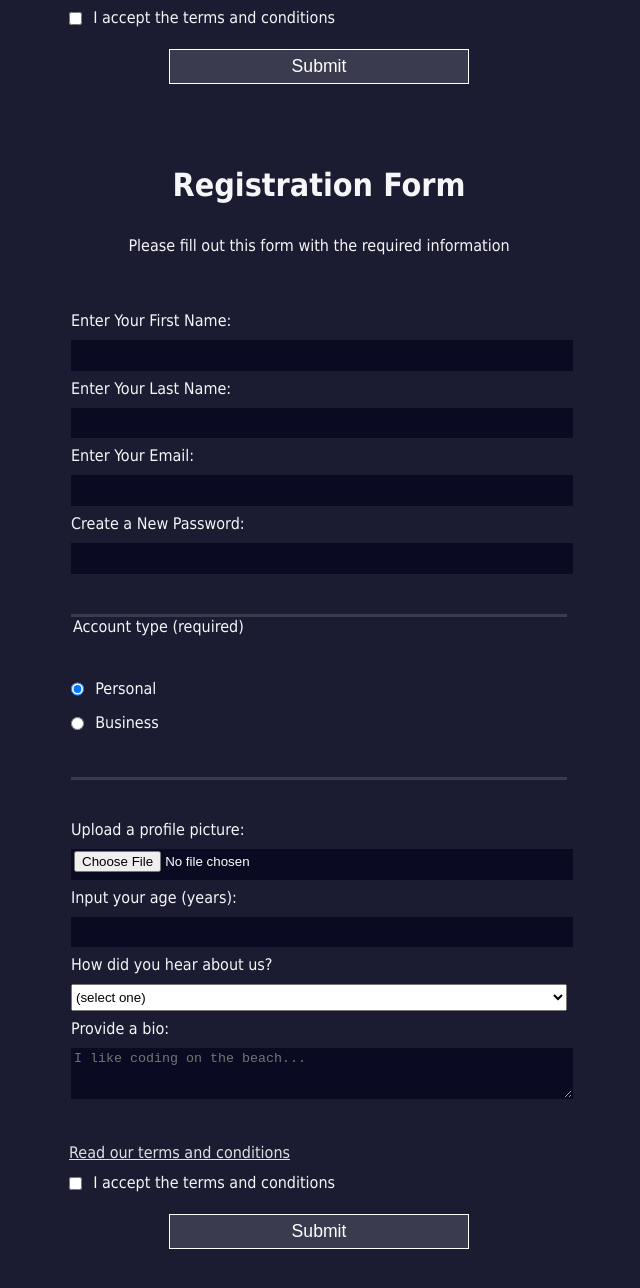
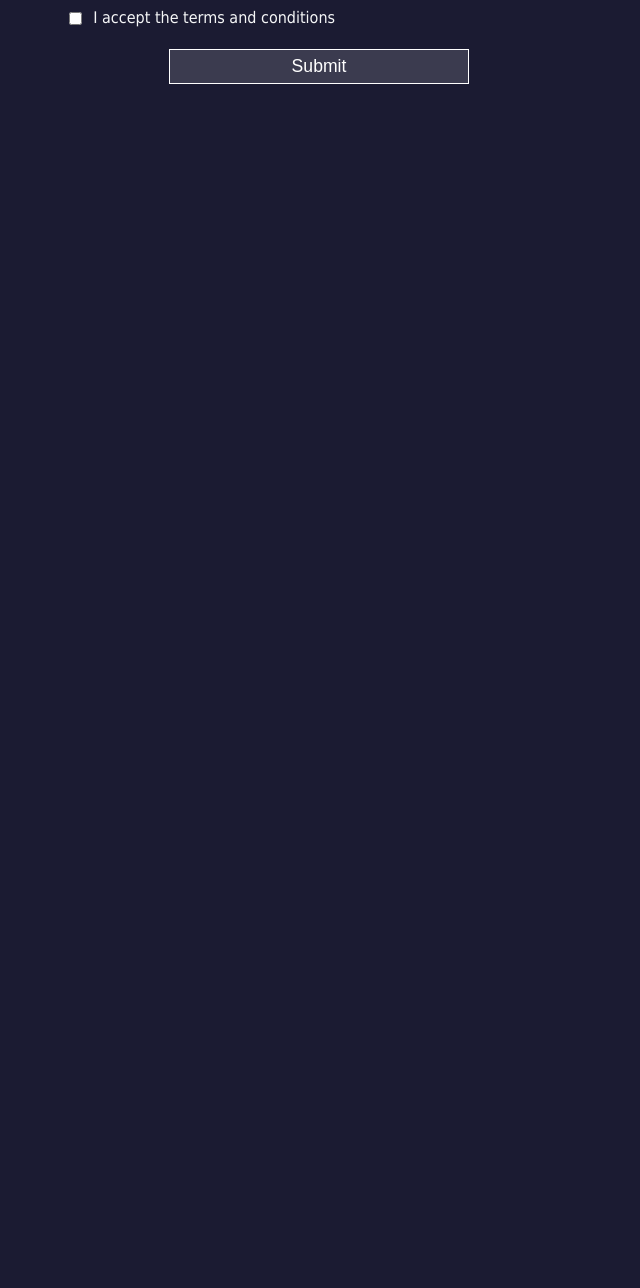
Before and after one commit to JosueVasquez2305/Registration-Form-FCC, a plain HTML site: page index.html in a window 1280 px wide. Shown: the part 1031-2319 px from the top of the page, without its empty margins (321-961 px from the left). After the commit the page ends 1165 px from the top, so only its background shows below. Drawn offline with Linux system fonts and the light colour scheme.

Commit message:
fix[fix form duplicated on files]

```diff
--- a/index.html
+++ b/index.html
@@ -44,50 +44,3 @@
     <input type="submit" value="Submit" />
   </form>
 </body>
-</html><!DOCTYPE html>
-<html lang="en">
-<head>
-  <meta charset="UTF-8">
-  <title>Registration Form</title>
-  <link rel="stylesheet" href="styles.css" />
-</head>
-<body>
-  <h1>Registration Form</h1>
-  <p>Please fill out this form with the required information</p>
-  <form method="post" action='https://register-demo.freecodecamp.org'>
-    <fieldset>
-      <label for="first-name">Enter Your First Name: <input id="first-name" name="first-name" type="text" required /></label>
-      <label for="last-name">Enter Your Last Name: <input id="last-name" name="last-name" type="text" required /></label>
-      <label for="email">Enter Your Email: <input id="email" name="email" type="email" required /></label>
-      <label for="new-password">Create a New Password: <input id="new-password" name="new-password" type="password" pattern="[a-z0-5]{8,}" required /></label>
-    </fieldset>
-    <fieldset>
-      <legend>Account type (required)</legend>
-      <label for="personal-account"><input id="personal-account" type="radio" name="account-type" value="personal" class="inline" checked /> Personal</label>
-      <label for="business-account"><input id="business-account" type="radio" name="account-type" value="business" class="inline" /> Business</label>
-    </fieldset>
-    <fieldset>
-      <label for="profile-picture">Upload a profile picture: <input id="profile-picture" type="file" name="file" /></label>
-      <label for="age">Input your age (years): <input id="age" type="number" name="age" min="13" max="120" /></label>
-      <label for="referrer">How did you hear about us?
-        <select id="referrer" name="referrer">
-          <option value="">(select one)</option>
-          <option value="1">freeCodeCamp News</option>
-          <option value="2">freeCodeCamp YouTube Channel</option>
-          <option value="3">freeCodeCamp Forum</option>
-          <option value="4">Other</option>
-        </select>
-      </label>
-      <label for="bio">Provide a bio:
-        <textarea id="bio" name="bio" rows="3" cols="30" placeholder="I like coding on the beach..."></textarea>
-      </label>
-    </fieldset>
-    <a href="https://www.freecodecamp.org/news/terms-of-service">Read our terms and conditions</a>
-    <label for="terms-and-conditions">
-      <input class="inline" name="terms" id="terms-and-conditions" type="checkbox" required />
-      I accept the terms and conditions
-    </label>
-    <input type="submit" value="Submit" />
-  </form>
-</body>
-</html>
```
